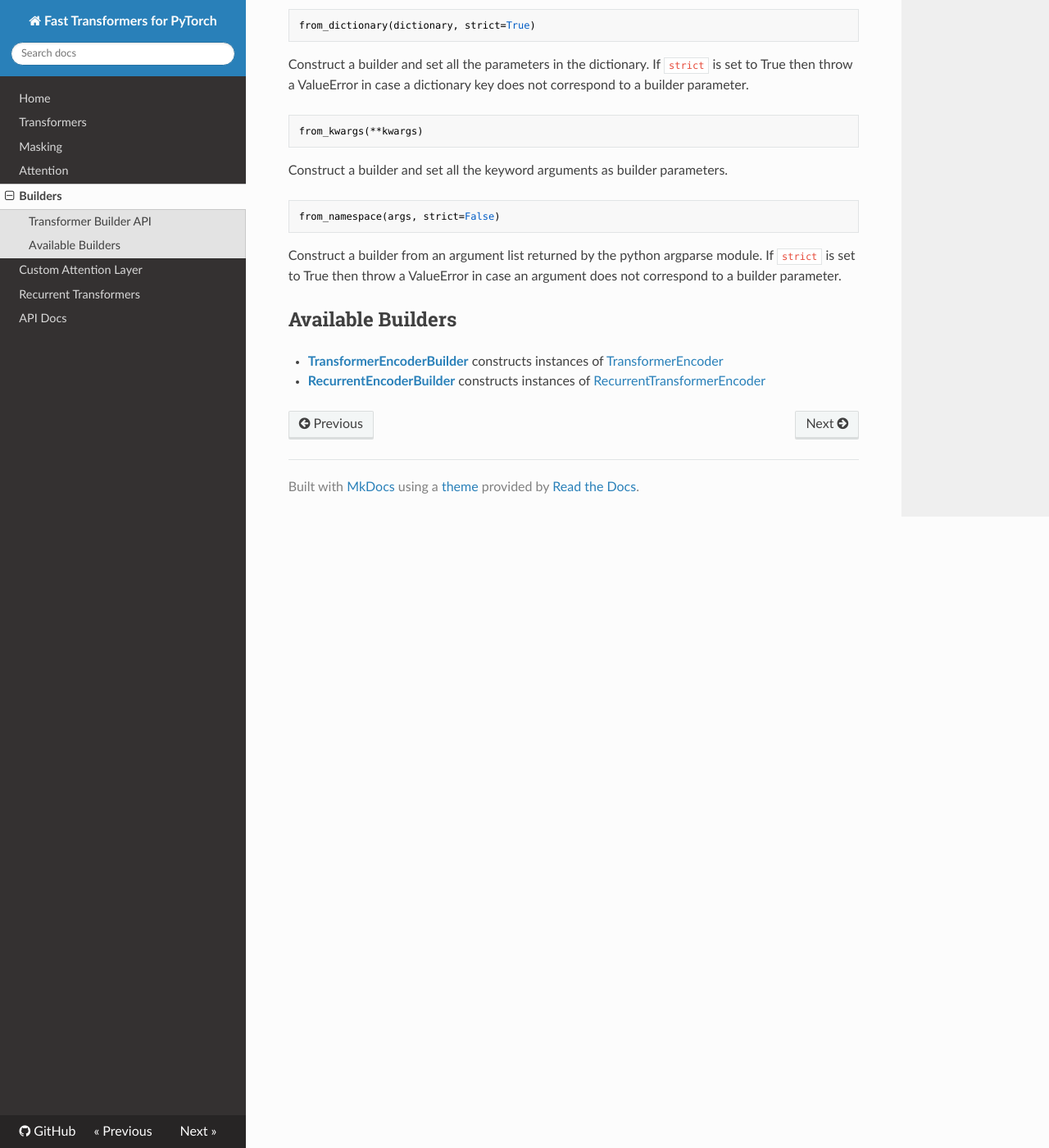
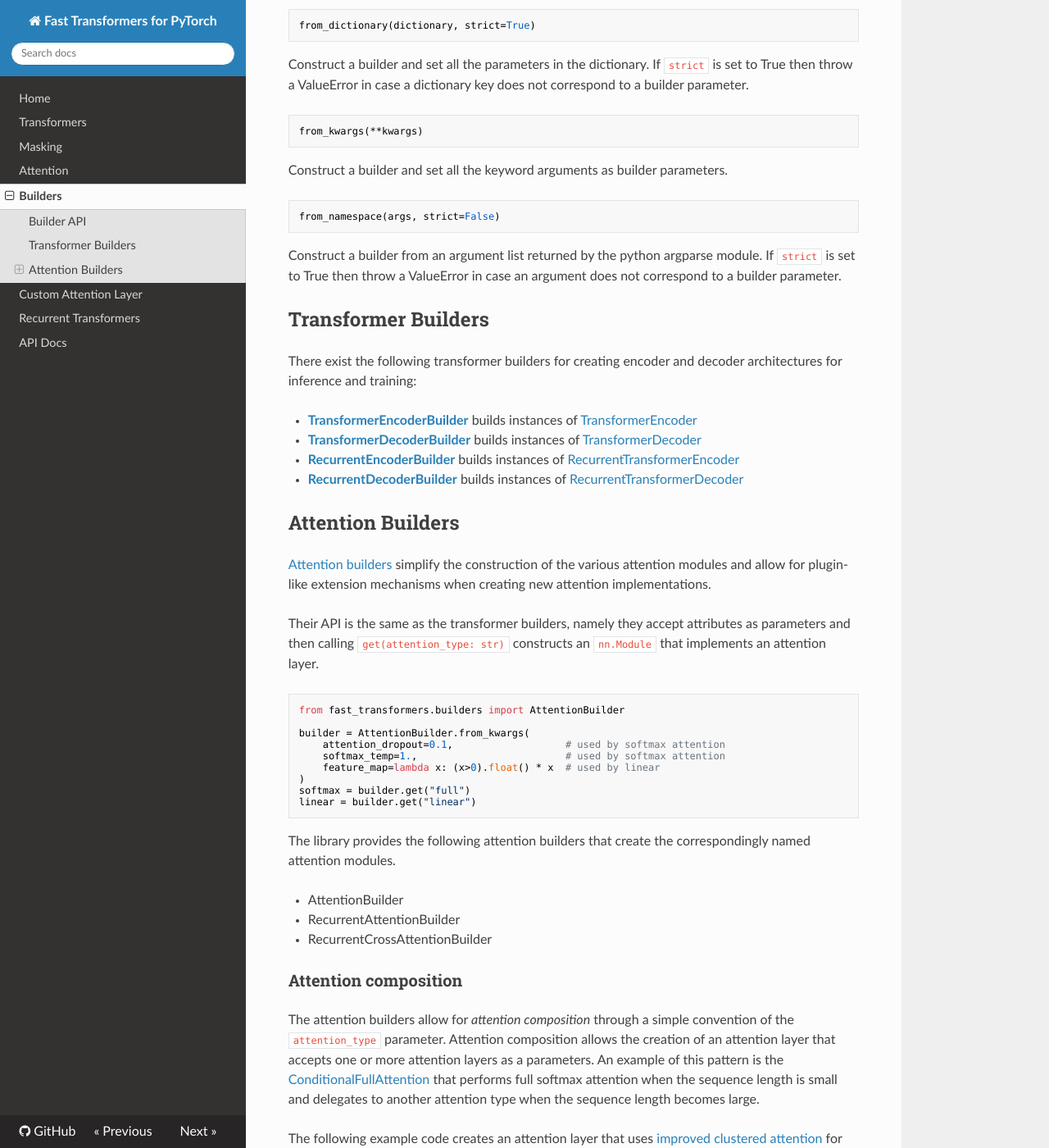
Before and after one commit to idiap/fast-transformers, an MkDocs documentation site: the page built from docs/builders.md, in a window 1280 px wide and 1400 px high, scrolled down 1241 px. Shown: the whole window at 82% size. Built offline with MkDocs 1.6.1, drawn with Linux system fonts in a browser that asks for light colours; nearby versions of some CDN libraries; some of the changed text lies outside the part shown.

Commit message:
Update the builders documentation

````diff
--- a/docs/builders.md
+++ b/docs/builders.md
@@ -89,15 +89,98 @@
 module. If `strict` is set to True then throw a ValueError in case an argument
 does not correspond to a builder parameter.
 
-Available Builders
+Transformer Builders
+--------------------
+
+There exist the following transformer builders for creating encoder and decoder
+architectures for inference and training:
+
+* [**TransformerEncoderBuilder**][1] builds instances of [TransformerEncoder][3]
+* [**TransformerDecoderBuilder**][1] builds instances of [TransformerDecoder][8]
+* [**RecurrentEncoderBuilder**][1] builds instances of [RecurrentTransformerEncoder][4]
+* [**RecurrentDecoderBuilder**][1] builds instances of [RecurrentTransformerDecoder][9]
+
+Attention Builders
 ------------------
 
-* **[TransformerEncoderBuilder][1]** constructs instances of [TransformerEncoder][3]
-* **[RecurrentEncoderBuilder][5]** constructs instances of [RecurrentTransformerEncoder][4]
+[Attention builders][5] simplify the construction of the various attention
+modules and allow for plugin-like extension mechanisms when creating new
+attention implementations.
 
+Their API is the same as the transformer builders, namely they accept
+attributes as parameters and then calling `get(attention_type: str)` constructs
+an `nn.Module` that implements an attention layer.
 
-[1]: /api_docs/fast_transformers/builders/transformer_encoder_builder.html
+```python
+from fast_transformers.builders import AttentionBuilder
+
+builder = AttentionBuilder.from_kwargs(
+    attention_dropout=0.1,                   # used by softmax attention
+    softmax_temp=1.,                         # used by softmax attention
+    feature_map=lambda x: (x>0).float() * x  # used by linear
+)
+softmax = builder.get("full")
+linear = builder.get("linear")
+```
+
+The library provides the following attention builders that create the
+correspondingly named attention modules.
+
+* AttentionBuilder
+* RecurrentAttentionBuilder
+* RecurrentCrossAttentionBuilder
+
+### Attention composition
+
+The attention builders allow for *attention composition* through a simple
+convention of the `attention_type` parameter. Attention composition allows the
+creation of an attention layer that accepts one or more attention layers as a
+parameters. An example of this pattern is the [ConditionalFullAttention][6] that
+performs full softmax attention when the sequence length is small and delegates
+to another attention type when the sequence length becomes large.
+
+The following example code creates an attention layer that uses [improved
+clustered attention][7] for sequences larger than 512 elements and full softmax
+attention otherwise.
+
+```python
+builder = AttentionBuilder.from_kwargs(
+    attention_dropout=0.1,  # used by all
+    softmax_temp=0.125,
+    topk=32,                # used by improved clustered
+    clusters=256,
+    bits=32,
+    length_limit=512        # used by conditional attention
+)
+attention = builder.get("conditional-full:improved-clustered")
+```
+
+<div class="admonition note">
+    <p class="admonition-title">Note</p>
+    <p>Attention layers that are designed for composition cannot be used
+    standalone. For instance <code>conditional-full</code> is not a valid
+    attention type by itsself.</p>
+</div>
+
+### Attention Registry
+
+The attention builders allow the dynamic registering of attention
+implementations through an [attention registry][10]. There are three
+registries, one for each available builder. You can find plenty of usage
+examples in the provided attention implementations (e.g. [FullAttention][11]).
+
+This should only concern developers of new attention implementations and a
+simple example can be found in the [custom attention
+layer](custom_attention_layer.md) section of the docs.
+
+[1]: /api_docs/fast_transformers/builders/transformer_builders.html
 [2]: /api_docs/fast_transformers/builders/base.html
 [3]: /api_docs/fast_transformers/transformers.html#fast_transformers.transformers.TransformerEncoder
 [4]: /api_docs/fast_transformers/recurrent/transformers.html#fast_transformers.recurrent.transformers.RecurrentTransformerEncoder
-[5]: /api_docs/fast_transformers/builders/recurrent_encoder_builder.html
+[5]: /api_docs/fast_transformers/builders/attention_builders.html
+[6]: /api_docs/fast_transformers/attention/conditional_full_attention.html
+[7]: /api_docs/fast_transformers/attention/improved_clustered_attention.html
+[8]: /api_docs/fast_transformers/transformers.html#fast_transformers.transformers.TransformerDecoder
+[9]: /api_docs/fast_transformers/recurrent/transformers.html#fast_transformers.recurrent.transformers.RecurrentTransformerDecoder
+[10]: /api_docs/fast_transformers/attention_registry/index.html
+[11]: https://github.com/idiap/fast-transformers/blob/master/fast_transformers/attention/full_attention.py
````
Also changed, not shown: other parts of docs/builders.md (+5 -5 lines), 2 other files.
